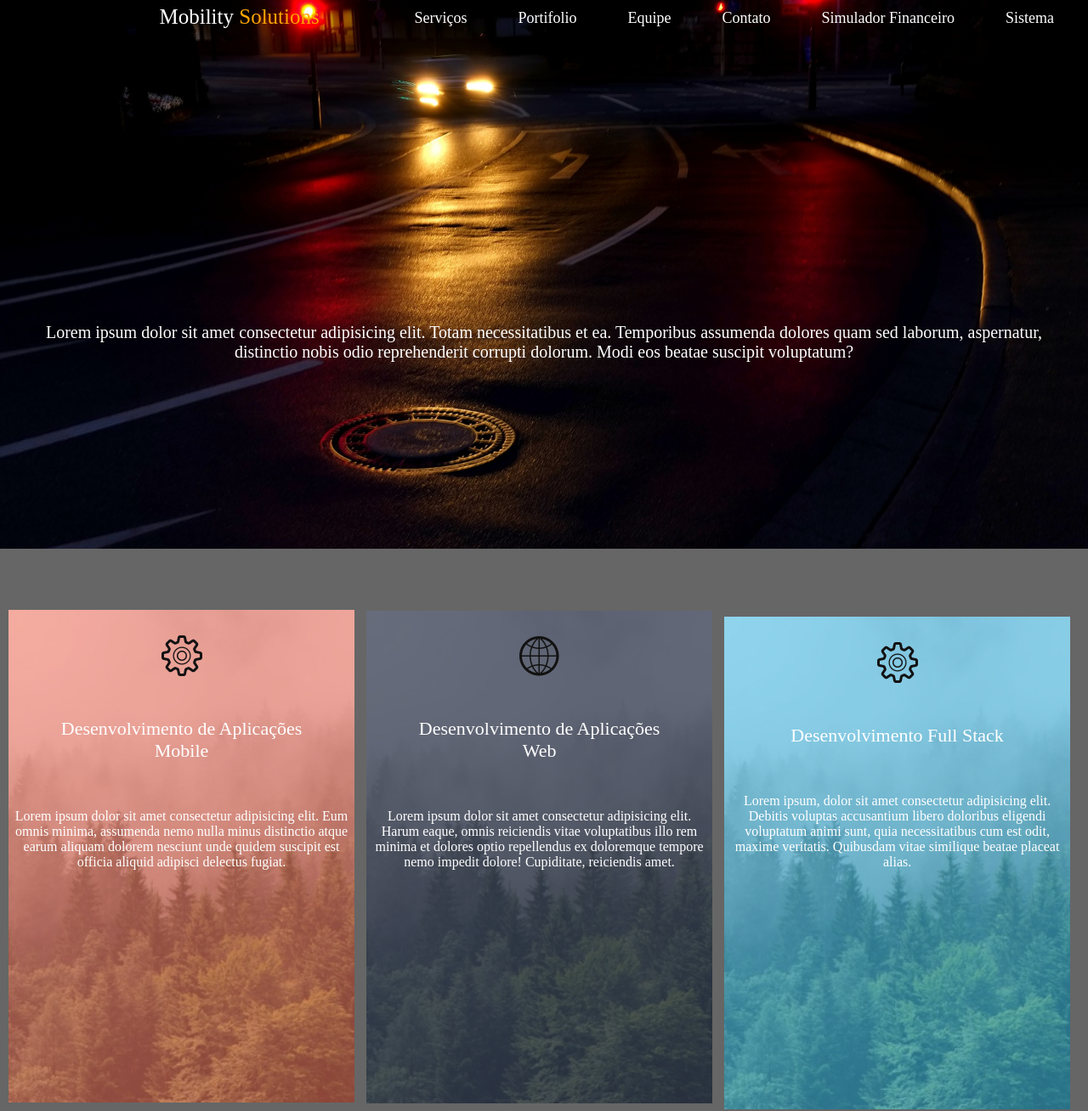
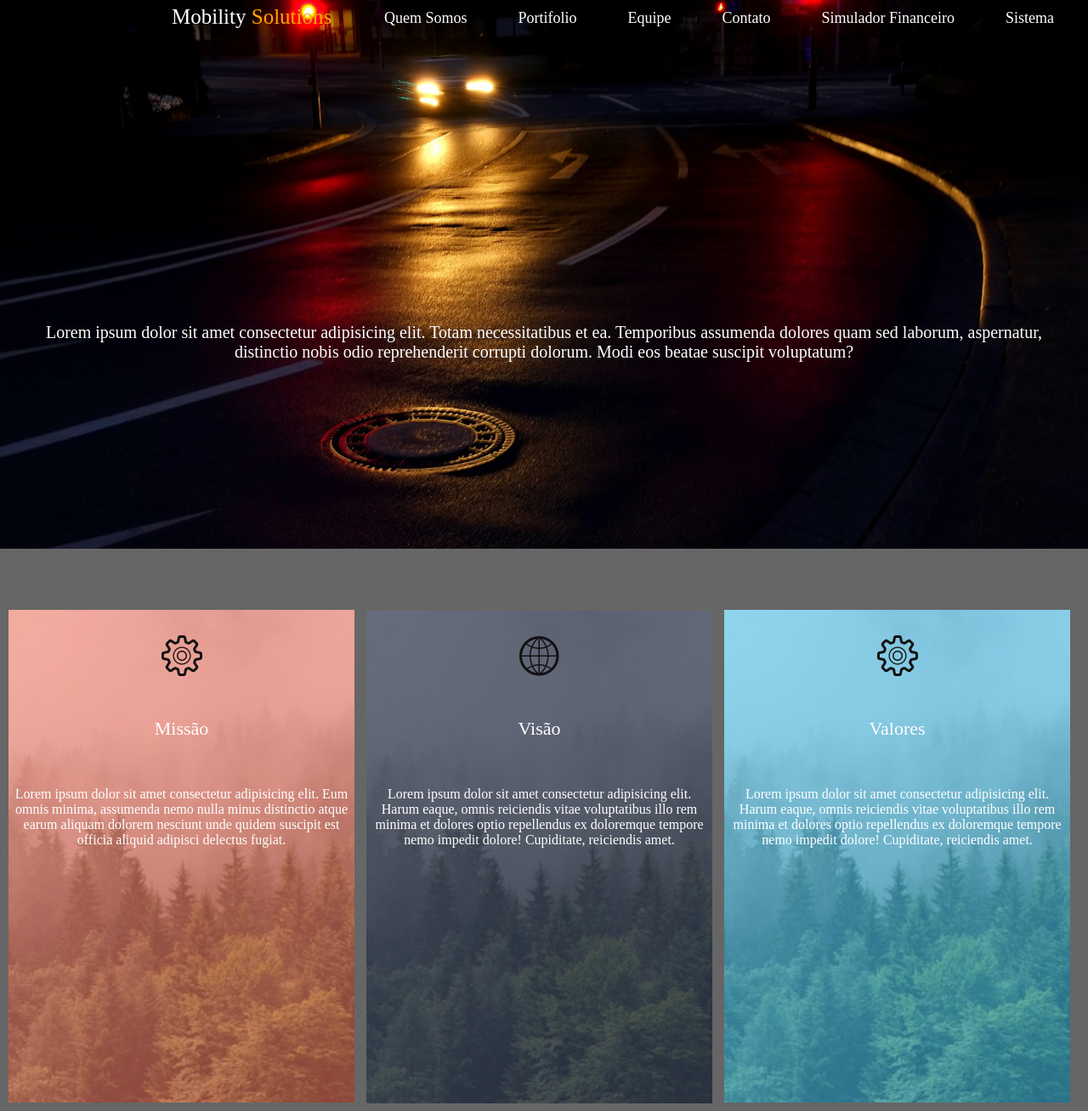
Before and after one commit to fekling/Projeto-Sprint2, a plain HTML site: page site/index.html in a window 1280 px wide. Shown: the top 1308 px of the page at 85% size. Drawn offline with Linux system fonts and the light colour scheme.

```diff
--- a/site/css/style.css
+++ b/site/css/style.css
@@ -27,7 +27,7 @@
     font-size: 18px;
 }
 #menu ul li  .nomeEmpresa{
-    margin-left: -300px;
+    margin-left: -250px;
     font-size: 25px;
     margin-top: -5px;
 }
--- a/site/index.html
+++ b/site/index.html
@@ -19,7 +19,7 @@
             <li><a href="#contato">Contato</a></li>
             <li><a href="#equipe">Equipe</a></li>
             <li><a href="#portifolio">Portifolio</a></li>
-            <li><a href="#servicos" >Serviços</a></li>
+            <li><a href="#servicos" >Quem Somos</a></li>
             <li><a href="#primeiraImg" class="nomeEmpresa">Mobility <span class="nome">Solutions</span></a></li>
 
         </ul>
@@ -34,14 +34,14 @@
         <div class="servicos" id="mobile">
             <div id="fundoRoza">
                 <img src="img/icon-um.png" class="imgIcon" alt="">
-                <h4 class="h4">Desenvolvimento de Aplicações Mobile</h4>
+                <h4 class="h4">Missão</h4>
                 <p class="p">Lorem ipsum dolor sit amet consectetur adipisicing elit. Eum omnis minima, assumenda nemo nulla minus distinctio atque earum aliquam dolorem nesciunt unde quidem suscipit est officia aliquid adipisci delectus fugiat.</p>
             </div>
         </div>
         <div class="servicos" id="web">
             <div id="fundoPreto">
                 <img src="img/icone-dois.png" class="imgIcon" alt="">
-                <h4 class="h4">Desenvolvimento de Aplicações Web</h4>
+                <h4 class="h4">Visão</h4>
                 <p class="p">Lorem ipsum dolor sit amet consectetur adipisicing elit. Harum eaque, omnis reiciendis vitae voluptatibus illo rem minima et dolores optio repellendus ex doloremque tempore nemo impedit dolore! Cupiditate, reiciendis amet.</p>
             </div>
         </div>
@@ -49,8 +49,8 @@
         <div class="servicos" id="design">
             <div id="fundoAzul">
                 <img src="img/icon-um.png" class="imgIcon" alt="">
-                <h4 class="h4">Desenvolvimento Full Stack</h4>
-                <p class="p"> Lorem ipsum, dolor sit amet consectetur adipisicing elit. Debitis voluptas accusantium libero doloribus eligendi voluptatum animi sunt, quia necessitatibus cum est odit, maxime veritatis. Quibusdam vitae similique beatae placeat alias. </p>
+                <h4 class="h4">Valores</h4>
+                <p class="p"> Lorem ipsum dolor sit amet consectetur adipisicing elit. Harum eaque, omnis reiciendis vitae voluptatibus illo rem minima et dolores optio repellendus ex doloremque tempore nemo impedit dolore! Cupiditate, reiciendis amet. </p>
             </div>
         </div>
     </div>
```
Also changed, not shown: 1 other file.
